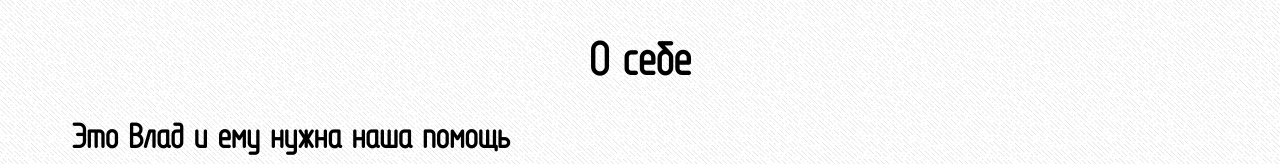
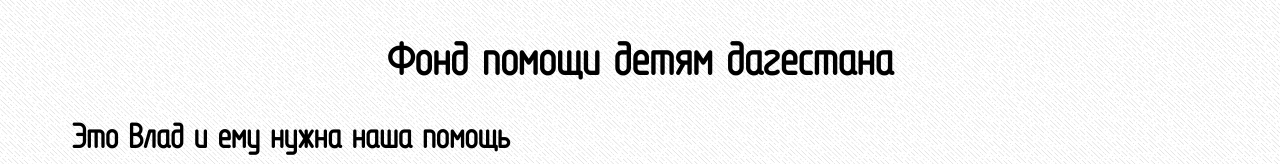
Before and after one commit to Gametz/infa, a plain HTML site: page index.html in a window 1280 px wide. Shown: the top 164 px of the page. Drawn offline with Linux system fonts and the light colour scheme.

Commit message:
Update index.html

```diff
--- a/index.html
+++ b/index.html
@@ -6,7 +6,7 @@
 </head>
 <body>
 <div class="text">
-	<center><h1>О себе</h1></center>
+	<center><h1>Фонд помощи детям дагестана</h1></center>
 	<div class="text2">
 	<h2>Это Влад и ему нужна наша помощь</h2>
 </div>
```
